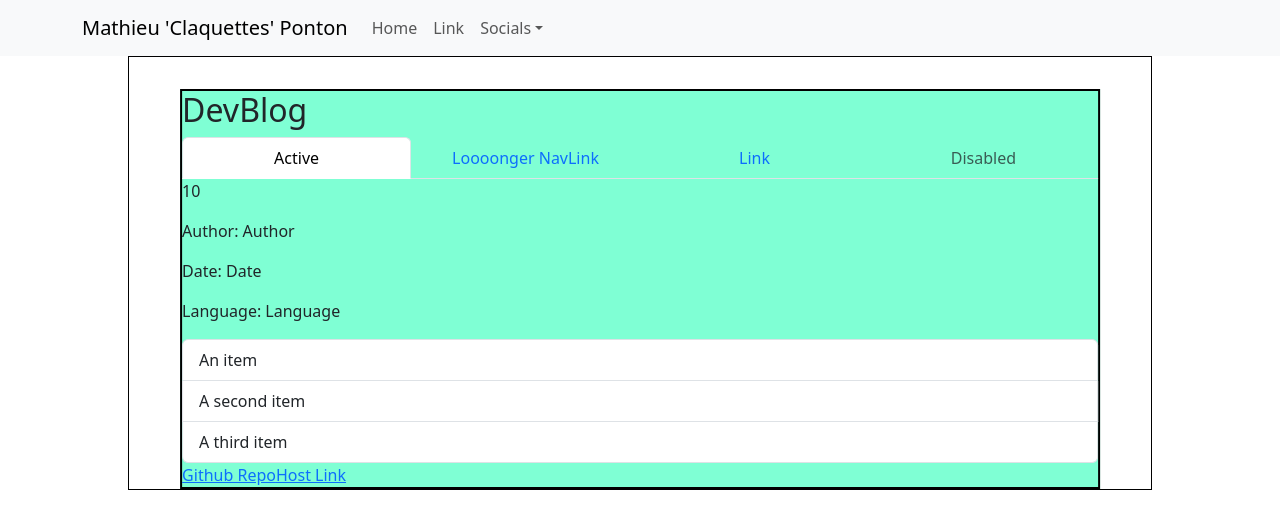
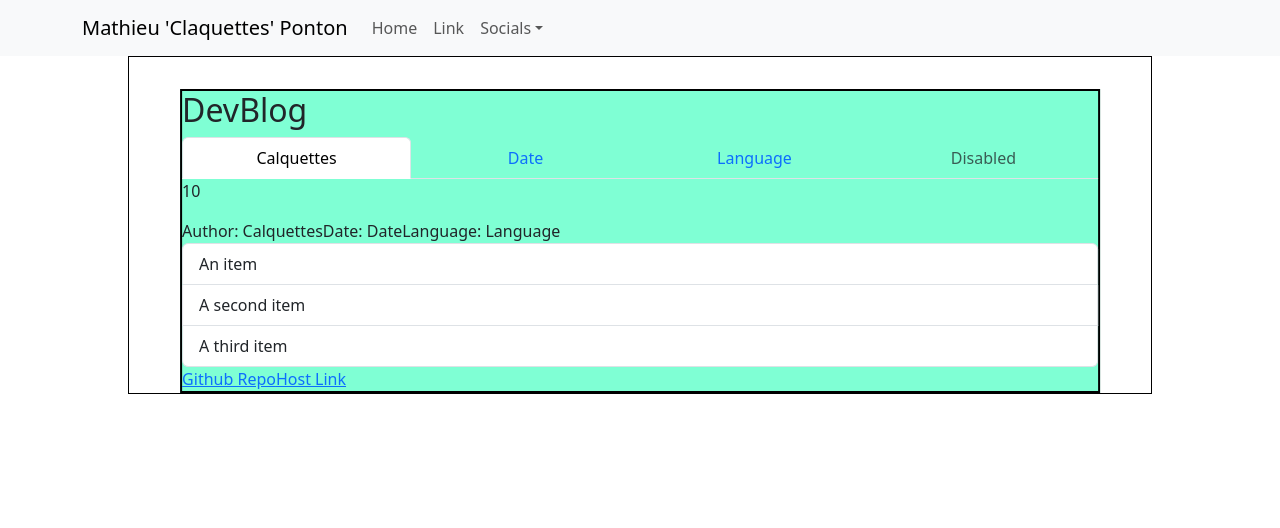
Before and after one commit to Claquettes/Blogv2, a React (Vite) app: page / in a window 1280 px wide. Shown: the top 528 px of the page. Built offline with nearby package versions, Linux system fonts and the light colour scheme.

Commit message:
Instance of an article is created with data passed through, and then the data is passed to the top bar of the article

```diff
--- a/src/App.tsx
+++ b/src/App.tsx
@@ -4,7 +4,7 @@ import Article from "./components/Article";
 //we import the css file
 import "./App.css";
 
-const instances = [{ name: "DevBlog", value: 10 }];
+const instances = [{ name: "DevBlog", value: 10, Author: "Calquettes" }];
 
 function App() {
   return (
@@ -17,7 +17,7 @@ function App() {
               key={index}
               Title={instance.name}
               Id={instance.value}
-              Author="Author"
+              Author={instance.Author}
               Date="Date"
               Language="Language"
               Content="Content"
--- a/src/components/Article.tsx
+++ b/src/components/Article.tsx
@@ -38,12 +38,12 @@ function MyComponent(props: Article) {
   return (
     <div className="article">
       <h2>{Title}</h2>
-      <TopBarArticle />
+      <TopBarArticle Author={Author} Date={Date} Language={Language} />
       <p className="id">{Id}</p>
       <div className="article-meta">
-        <p>Author: {Author}</p>
-        <p>Date: {Date}</p>
-        <p>Language: {Language}</p>
+        <span>Author: {Author}</span>
+        <span>Date: {Date}</span>
+        <span>Language: {Language}</span>
       </div>
       <div className="article-content">
         <div className="article-content-images">
--- a/src/components/TopBarArticle.tsx
+++ b/src/components/TopBarArticle.tsx
@@ -1,16 +1,25 @@
 import Nav from "react-bootstrap/Nav";
 
-function TopBarArticleCreate() {
+interface TopBarProps {
+  //visibles to the outside
+  Author: string;
+  Date: string;
+  Language: string;
+}
+
+function TopBarArticleCreate(props: TopBarProps) {
+  const { Author, Date, Language } = props;
+
   return (
     <Nav justify variant="tabs" defaultActiveKey="/home">
       <Nav.Item>
-        <Nav.Link href="/home">Active</Nav.Link>
+        <Nav.Link href="/home">{Author}</Nav.Link>
       </Nav.Item>
       <Nav.Item>
-        <Nav.Link eventKey="link-1">Loooonger NavLink</Nav.Link>
+        <Nav.Link eventKey="link-1">{Date}</Nav.Link>
       </Nav.Item>
       <Nav.Item>
-        <Nav.Link eventKey="link-2">Link</Nav.Link>
+        <Nav.Link eventKey="link-2">{Language}</Nav.Link>
       </Nav.Item>
       <Nav.Item>
         <Nav.Link eventKey="disabled" disabled>
```
